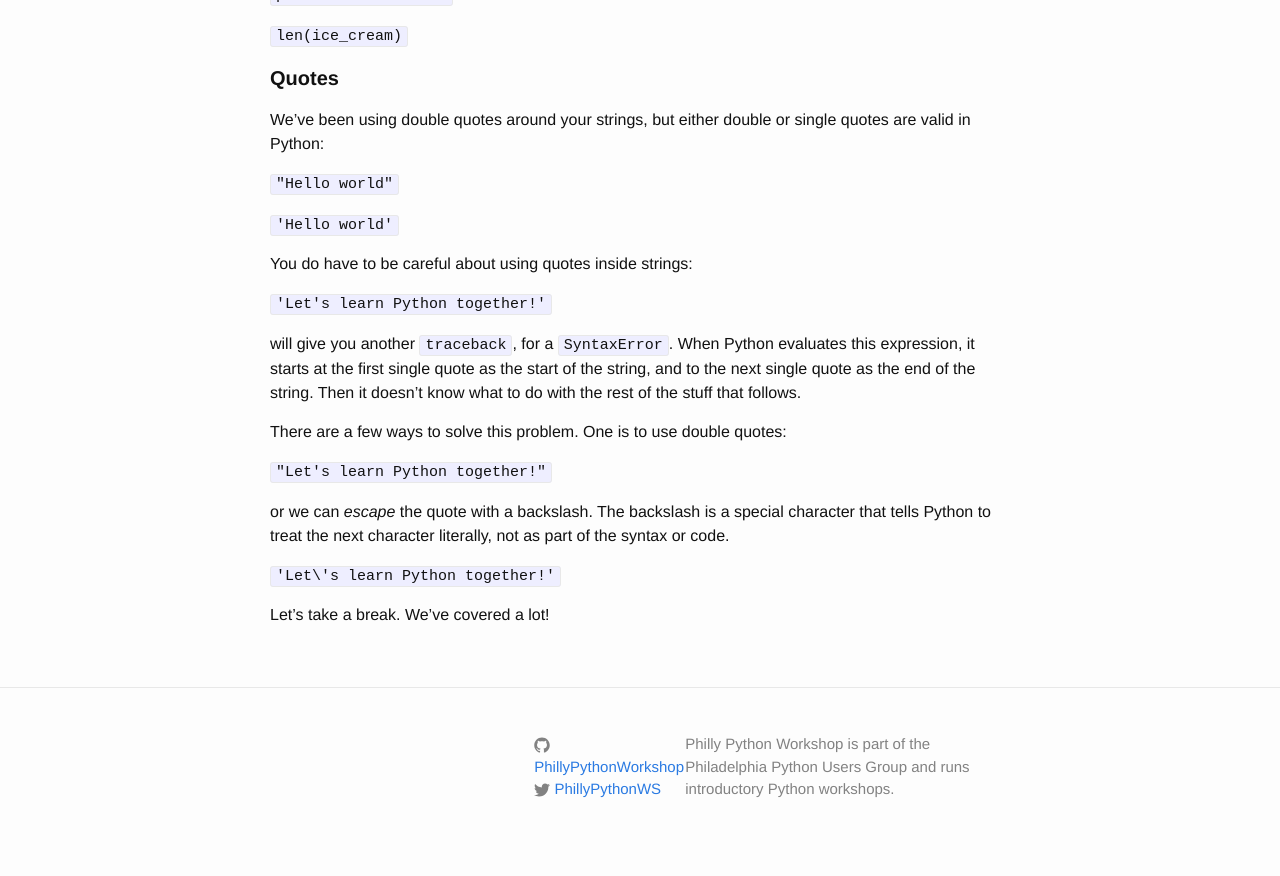
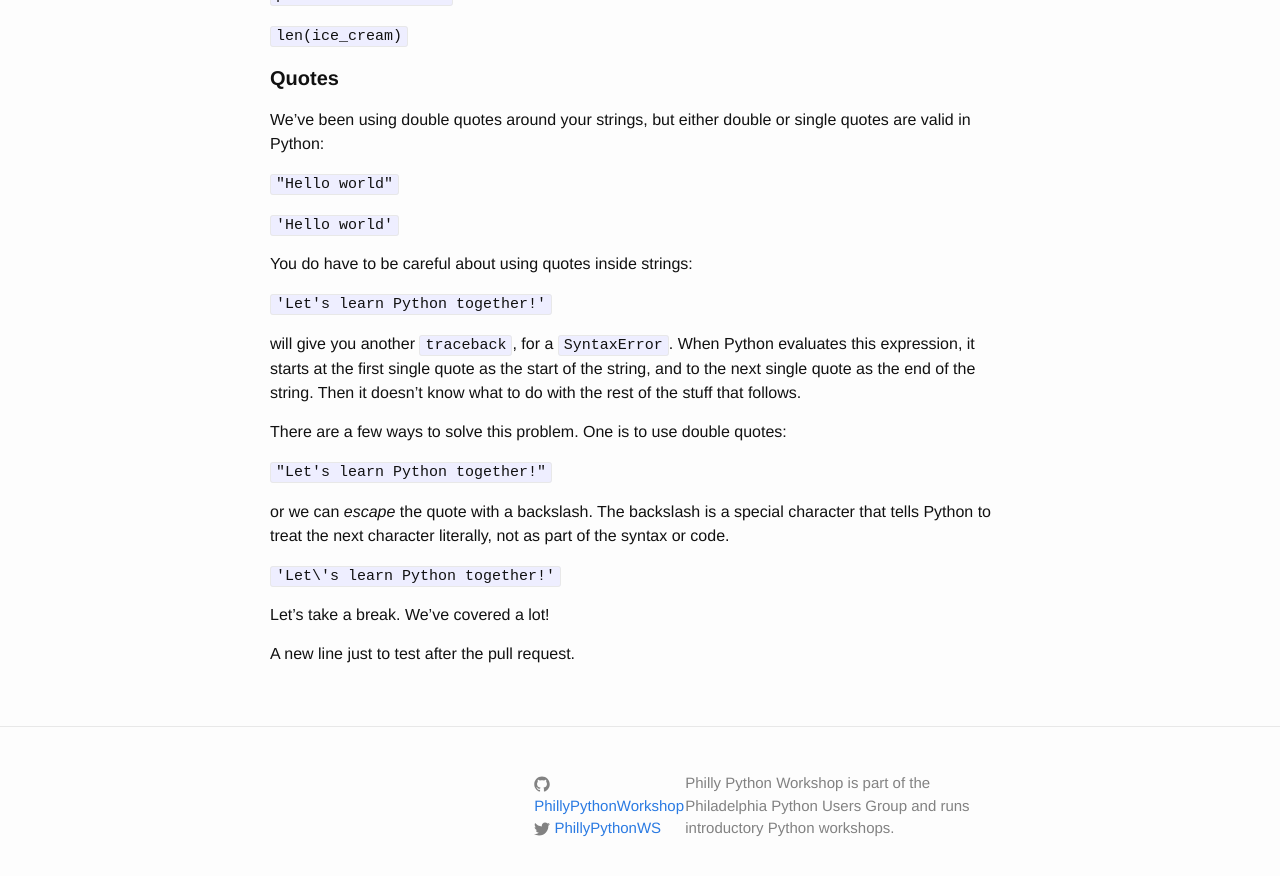
Before and after one commit to PhillyPythonWorkshop/PhillyPythonWorkshop.github.io, a Jekyll site: the page built from pages/fridaytutorial.md, in a window 1280 px wide and 900 px high, scrolled down 4641 px. Shown: the top 876 px of the window. Built offline with Jekyll 4.4.1, drawn with Linux system fonts in a browser that asks for light colours.

Commit message:
testing commit

```diff
--- a/pages/fridaytutorial.md
+++ b/pages/fridaytutorial.md
@@ -208,3 +208,5 @@ or we can *escape* the quote with a backslash.  The backslash is a special chara
 `'Let\'s learn Python together!'`
 
 Let's take a break.  We've covered a lot!
+
+A new line just to test after the pull request.
```
Also changed, not shown: 6 other files.
